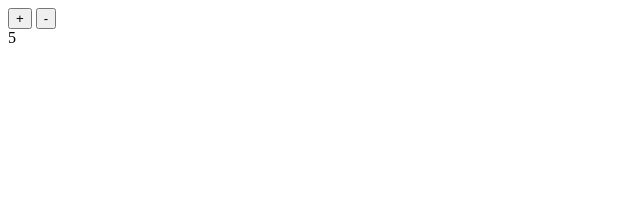
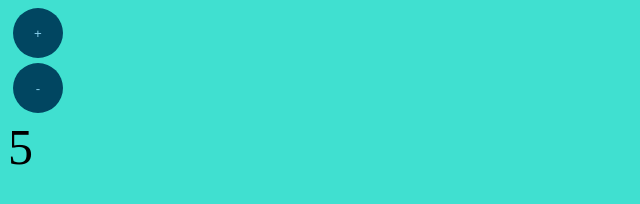
Before and after one commit to puneesh-here/javascript, a plain HTML site: page buy.html in a window 1280 px wide. Shown: the whole page, without its empty margins (0-640 px from the left). Drawn offline with Linux system fonts and the light colour scheme.

```diff
--- a/buy.html
+++ b/buy.html
@@ -5,7 +5,37 @@
     <meta http-equiv="X-UA-Compatible" content="IE=edge">
     <meta name="viewport" content="width=device-width, initial-scale=1.0">
     <title>Ajio.com</title>
+    <style>
+        body{
+            background-color: turquoise;
 
+            font-size: 50px;
+        }
+        #add{
+            display: flex;
+            justify-content: center;
+            align-items: center;
+            height: 50px;
+            width: 50px;
+            color: skyblue;
+            border-radius: 50px;
+            background-color:rgb(1, 70, 97) ;
+            border: none;
+            margin: 5px;
+        }
+        #subtract{
+            display: flex;
+            border: none;
+            color: skyblue;
+            margin: 5px;
+            justify-content: center;
+            align-items: center;
+            height: 50px;
+            width: 50px;
+            border-radius: 50px;
+            background-color:rgb(1, 70, 97) ;
+        }
+    </style>
 </head>
 <body>
     <button onclick="addNumber()" id="add">+</button>
```
Also changed, not shown: index.js (+13 -0 lines).
